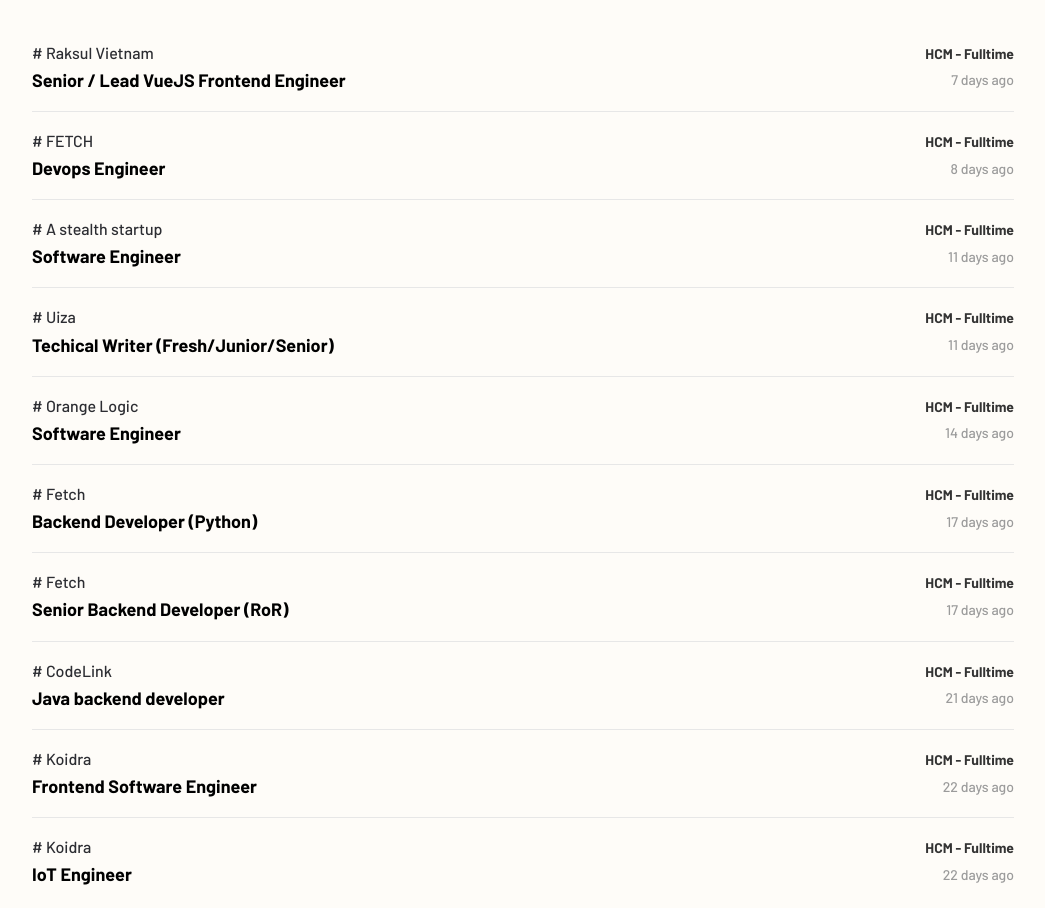
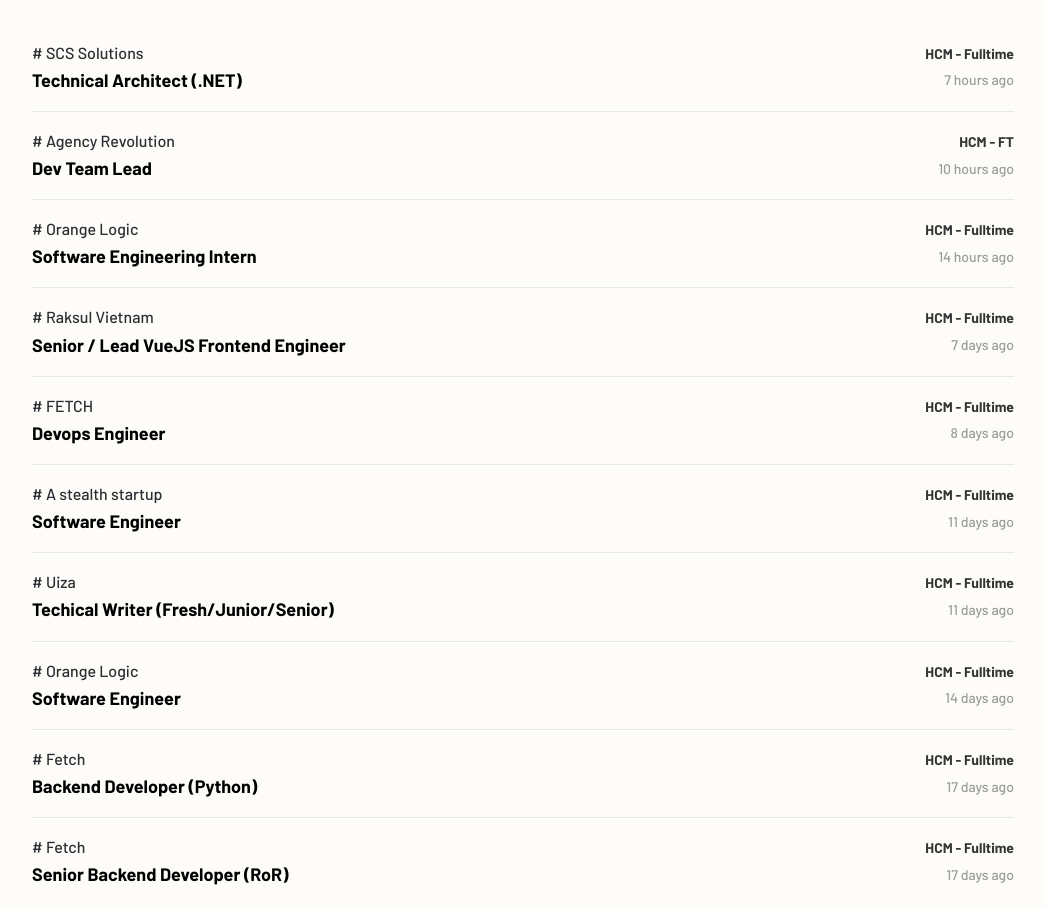
Before and after one commit to webuild-community/webuild.community, a Gatsby site: page / in a window 1280 px wide. Shown: the part 1820-2728 px from the top of the page, without its empty margins (117-1162 px from the left). Built offline with nearby package versions, Linux system fonts and the light colour scheme; Gatsby itself is replaced by a stand-in of ours; some packages are replaced by stand-ins of ours; what tailwindcss-transitions would draw is missing.

Commit message:
update jobs

```diff
--- a/sources/jobs/index.md
+++ b/sources/jobs/index.md
@@ -1,6 +1,30 @@
 ---
 key: jobs
 list:
+  - company: 'SCS Solutions'
+    date: '2020-08-06T11:15:34Z'
+    desc: 'Technical Architect (.NET)'
+    isOpened: 'true'
+    linkURL: 'https://github.com/awesome-jobs/vietnam/issues/2073'
+    location: 'HCM'
+    title: 'Technical Architect (.NET)'
+    type: Fulltime
+  - company: 'Agency Revolution'
+    date: '2020-08-06T08:30:08Z'
+    desc: 'Dev Team Lead'
+    isOpened: 'true'
+    linkURL: 'https://github.com/awesome-jobs/vietnam/issues/2072'
+    location: 'HCM'
+    title: 'Dev Team Lead'
+    type:  FT
+  - company: 'Orange Logic'
+    date: '2020-08-06T03:41:28Z'
+    desc: 'Software Engineering Intern'
+    isOpened: 'true'
+    linkURL: 'https://github.com/awesome-jobs/vietnam/issues/2071'
+    location: 'HCM'
+    title: 'Software Engineering Intern'
+    type: Fulltime
   - company: 'Raksul Vietnam'
     date: '2020-07-31T03:45:51Z'
     desc: 'Senior / Lead VueJS Frontend Engineer'
@@ -57,28 +81,4 @@
     location: 'HCM'
     title: 'Senior Backend Developer (RoR)'
     type: Fulltime
-  - company: 'CodeLink'
-    date: '2020-07-16T07:07:10Z'
-    desc: 'Java backend developer'
-    isOpened: 'true'
-    linkURL: 'https://github.com/awesome-jobs/vietnam/issues/2056'
-    location: 'HCM'
-    title: 'Java backend developer'
-    type: Fulltime
-  - company: 'Koidra'
-    date: '2020-07-15T23:04:52Z'
-    desc: 'Frontend Software Engineer'
-    isOpened: 'true'
-    linkURL: 'https://github.com/awesome-jobs/vietnam/issues/2055'
-    location: 'HCM'
-    title: 'Frontend Software Engineer'
-    type: Fulltime
-  - company: 'Koidra'
-    date: '2020-07-15T22:56:33Z'
-    desc: 'IoT Engineer'
-    isOpened: 'true'
-    linkURL: 'https://github.com/awesome-jobs/vietnam/issues/2054'
-    location: 'HCM'
-    title: 'IoT Engineer'
-    type: Fulltime
 ---
```
